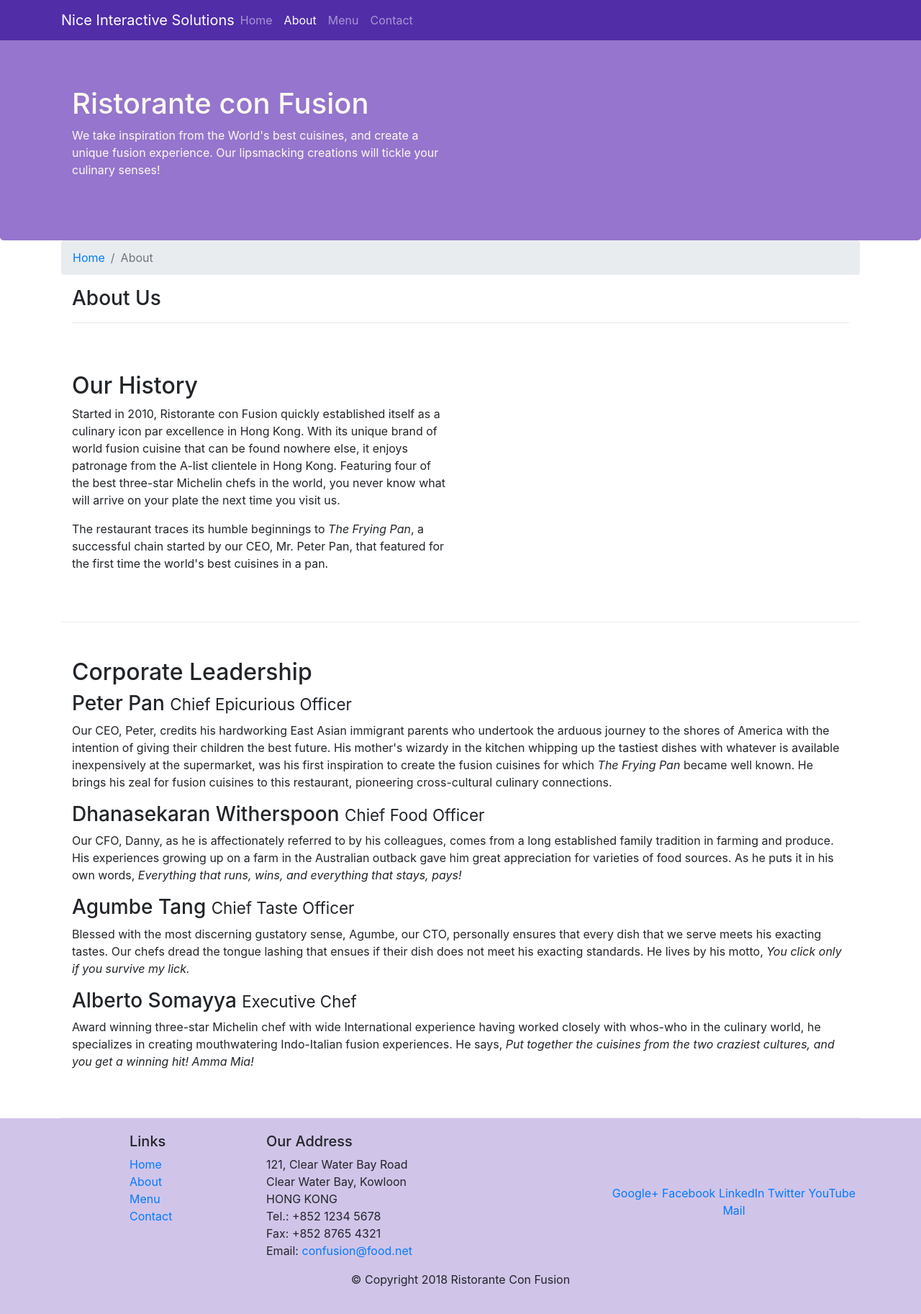
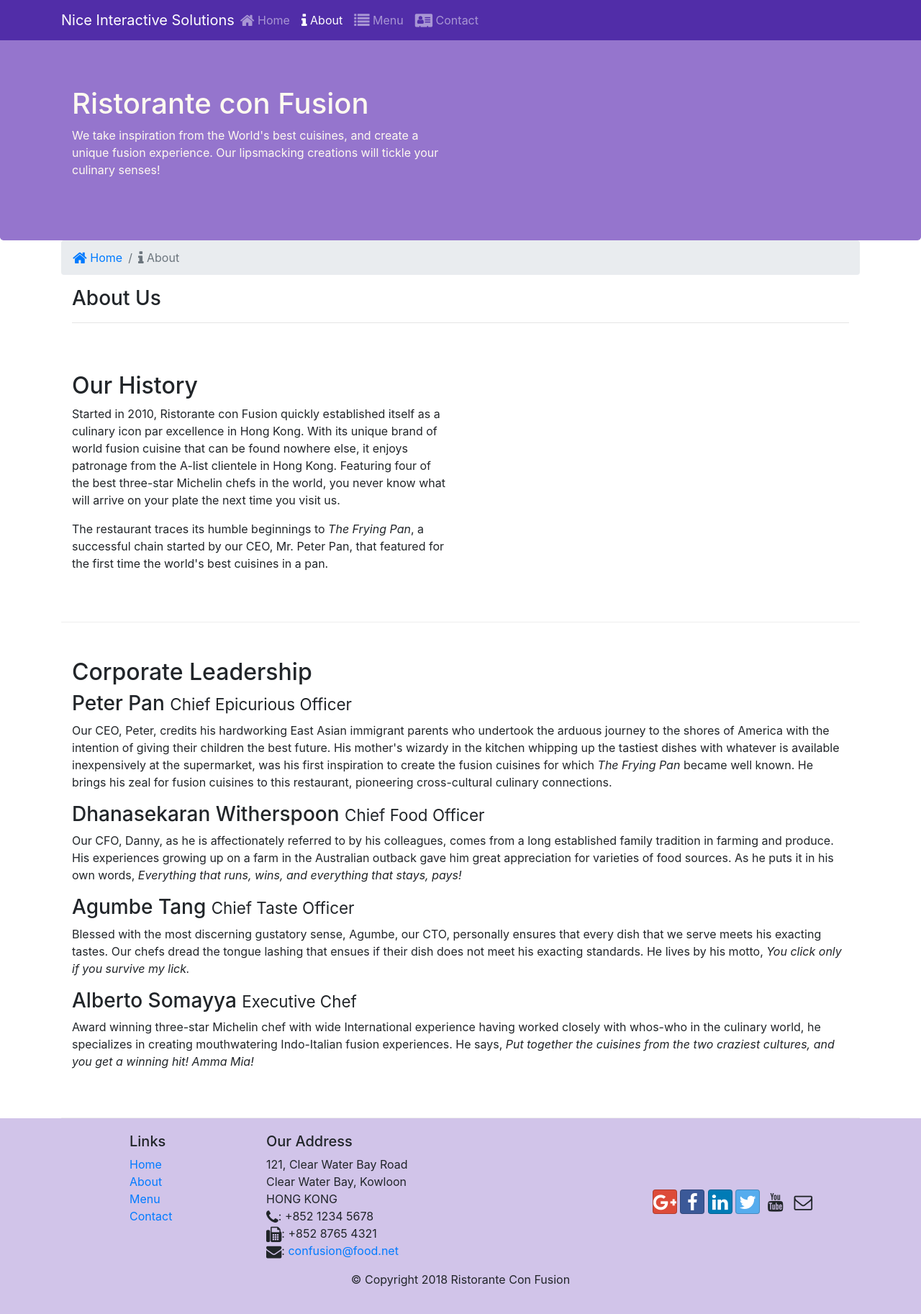
Before and after one commit to dnyanadaSG/BootStrap_Assignmnet1, a website: page aboutus.html in a window 1280 px wide. Shown: the whole page at 72% size. Drawn offline with nearby package versions, Linux system fonts and the light colour scheme.

Commit message:
Icon Fonts

```diff
--- a/aboutus.html
+++ b/aboutus.html
@@ -9,6 +9,8 @@
 
     <!-- Bootstrap CSS -->
     <link rel="stylesheet" href="node_modules/bootstrap/dist/css/bootstrap.min.css">
+    <link rel="stylesheet" href="node_modules/font-awesome/css/font-awesome.min.css">
+    <link rel="stylesheet" href="node_modules/bootstrap-social/bootstrap-social.css">
     <link rel="stylesheet" href="css/styles.css">
     <title>Ristorante Con Fusion: About Us</title>
 </head>
@@ -22,10 +24,10 @@
             <a class="navbar-brand mr-auto" href="./index.html">Nice Interactive Solutions</a>
             <div class="collapse navbar-collapse" id="Navbar">
                 <ul class="navbar-nav mr-auto">
-                    <li class="nav-item"><a class="nav-link" href="./index.html">Home</a></li>
-                    <li class="nav-item active"><a class="nav-link" href="#">About</a></li>
-                    <li class="nav-item"><a class="nav-link" href="#">Menu</a></li>
-                    <li class="nav-item"><a class="nav-link" href="#">Contact</a></li>
+                    <li class="nav-item"><a class="nav-link" href="./index.html"><span class="fa fa-home fa-lg"></span> Home</a></li>
+                    <li class="nav-item active"><a class="nav-link" href="#"><span class="fa fa-info fa-lg"></span> About</a></li>
+                    <li class="nav-item"><a class="nav-link" href="#"><span class="fa fa-list fa-lg"></span> Menu</a></li>
+                    <li class="nav-item"><a class="nav-link" href="#"><span class="fa fa-address-card fa-lg"></span> Contact</a></li>
                 </ul>
             </div>
         </div>
@@ -48,8 +50,8 @@
     <div class="container">
         <div class="row-header">
             <ol class="col-12 breadcrumb">
-                <li class="breadcrumb-item"><a href="./index.html">Home</a></li>
-                <li class="breadcrumb-item active">About</li>
+                <li class="breadcrumb-item"><a href="./index.html"><i class="fa fa-home fa-lg"></i> Home</a></li>
+                <li class="breadcrumb-item active"><i class="fa fa-info fa-lg"></i> About</li>
             </ol>
             <div class="col-12">
                 <h3>About Us</h3>
@@ -120,19 +122,19 @@
                         121, Clear Water Bay Road<br>
                         Clear Water Bay, Kowloon<br>
                         HONG KONG<br>
-                        Tel.: +852 1234 5678<br>
-                        Fax: +852 8765 4321<br>
-                        Email: <a href="mailto:confusion@food.net">confusion@food.net</a>
+                        <i class="fa fa-phone fa-lg"></i>: +852 1234 5678<br>
+                        <i class="fa fa-fax fa-lg"></i>: +852 8765 4321<br>
+                        <i class="fa fa-envelope fa-lg"></i>: <a href="mailto:confusion@food.net">confusion@food.net</a>
                     </address>
                 </div>
                 <div class="col-12 col-sm-4 align-self-center">
                     <div class="text-center">
-                        <a href="http://google.com/+">Google+</a>
-                        <a href="http://www.facebook.com/profile.php?id=">Facebook</a>
-                        <a href="http://www.linkedin.com/in/">LinkedIn</a>
-                        <a href="http://twitter.com/">Twitter</a>
-                        <a href="http://youtube.com/">YouTube</a>
-                        <a href="mailto:">Mail</a>
+                        <a class="btn btn-social-icon btn-google" href="http://google.com/+"><i class="fa fa-google-plus fa-lg"></i></a>
+                        <a class="btn btn-social-icon btn-facebook" href="http://www.facebook.com/profile.php?id="><i class="fa fa-facebook fa-lg"></i></a>
+                        <a class="btn btn-social-icon btn-linkedin" href="http://www.linkedin.com/in/"><i class="fa fa-linkedin fa-lg"></i></a>
+                        <a class="btn btn-social-icon btn-twitter" href="http://twitter.com/"><i class="fa fa-twitter fa-lg"></i></a>
+                        <a class="btn btn-social-icon btn-youtube" href="http://youtube.com/"><i class="fa fa-youtube fa-lg"></i></a>
+                        <a class="btn btn-social-icon" href="mailto:"><i class="fa fa-envelope-o fa-lg"></i></a>
                     </div>
                 </div>
             </div>
--- a/package.json
+++ b/package.json
@@ -15,7 +15,9 @@
   },
   "dependencies": {
     "bootstrap": "^4.6.0",
+    "bootstrap-social": "^5.1.1",
     "debug": "^4.3.1",
+    "font-awesome": "^4.7.0",
     "jquery": "^3.3.1",
     "popper.js": "^1.16.1"
   }
```
Also changed, not shown: index.html (+15 -13 lines), 1 other file.
